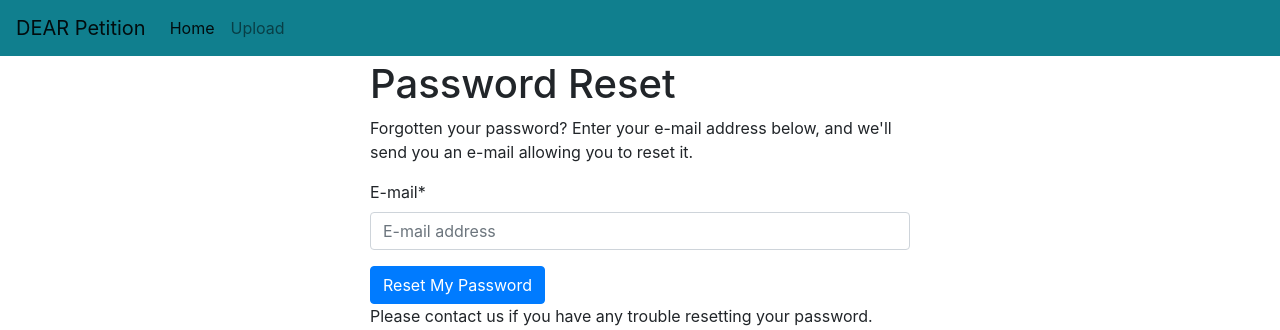
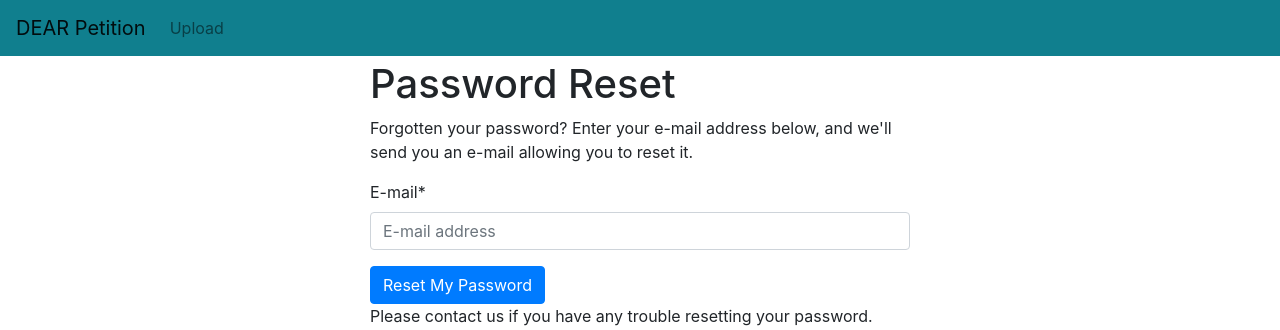
Before and after one commit to deardurham/dear-petition, a Django app: page /accounts/password/reset/ in a window 1280 px wide. Shown: the top 330 px of the page. Run offline with Django 3.2, Linux system fonts and the light colour scheme; style sheets or scripts are compiled from the project's sources; parts of the project's set-up code (start-up, migrations or seed data) failed here and were passed over; some libraries are stand-ins or nearby versions.

Commit message:
remove home page

```diff
--- a/config/urls.py
+++ b/config/urls.py
@@ -3,15 +3,11 @@ from django.urls import include, path
 from django.conf.urls.static import static
 from django.contrib import admin
 from django.contrib.auth.decorators import login_required
-from django.views.generic import TemplateView
+from django.views.generic import RedirectView
 from django.views import defaults as default_views
 
 urlpatterns = [
-    path(
-        "",
-        login_required(TemplateView.as_view(template_name="pages/home.html")),
-        name="home",
-    ),
+    path("", RedirectView.as_view(pattern_name="upload-report"), name="home",),
     # Django Admin, use {% url 'admin:index' %}
     path(settings.ADMIN_URL, admin.site.urls),
     # User management
--- a/dear_petition/templates/base.html
+++ b/dear_petition/templates/base.html
@@ -43,9 +43,6 @@
 
         <div class="collapse navbar-collapse" id="navbarSupportedContent">
           <ul class="navbar-nav mr-auto">
-            <li class="nav-item active">
-              <a class="nav-link" href="{% url 'home' %}">Home <span class="sr-only">(current)</span></a>
-            </li>
             <li class="nav-item">
               <a class="nav-link" href="{% url 'upload-report' %}">Upload</a>
             </li>
```
